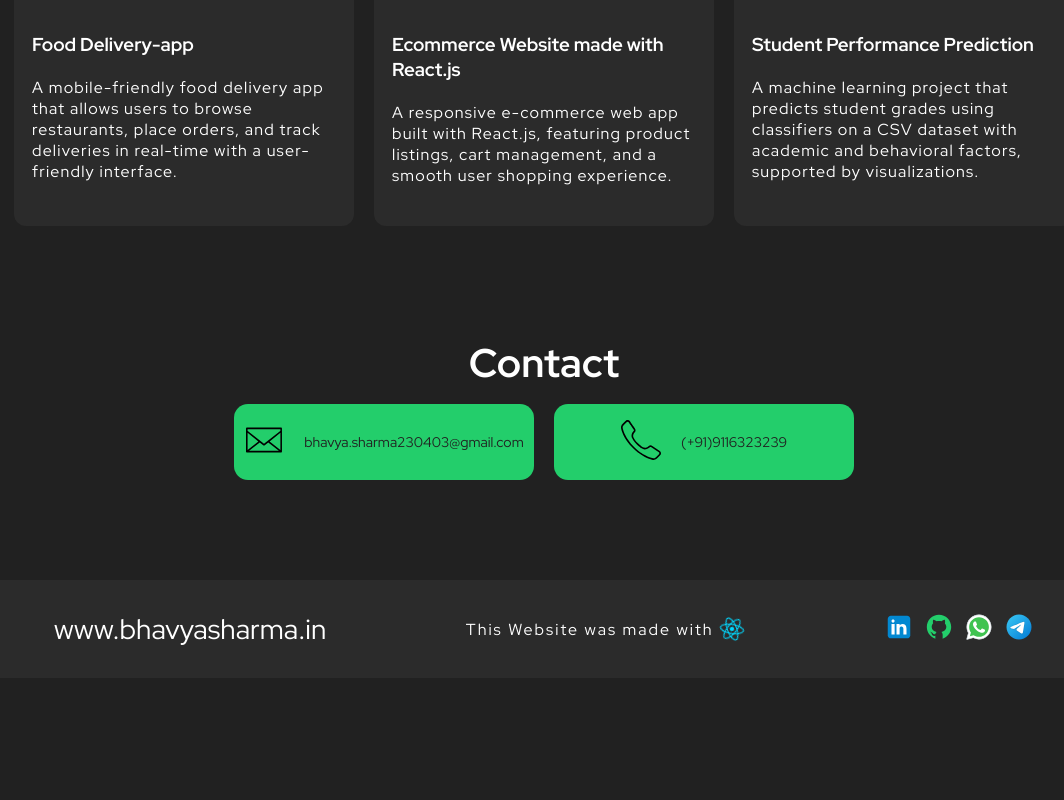
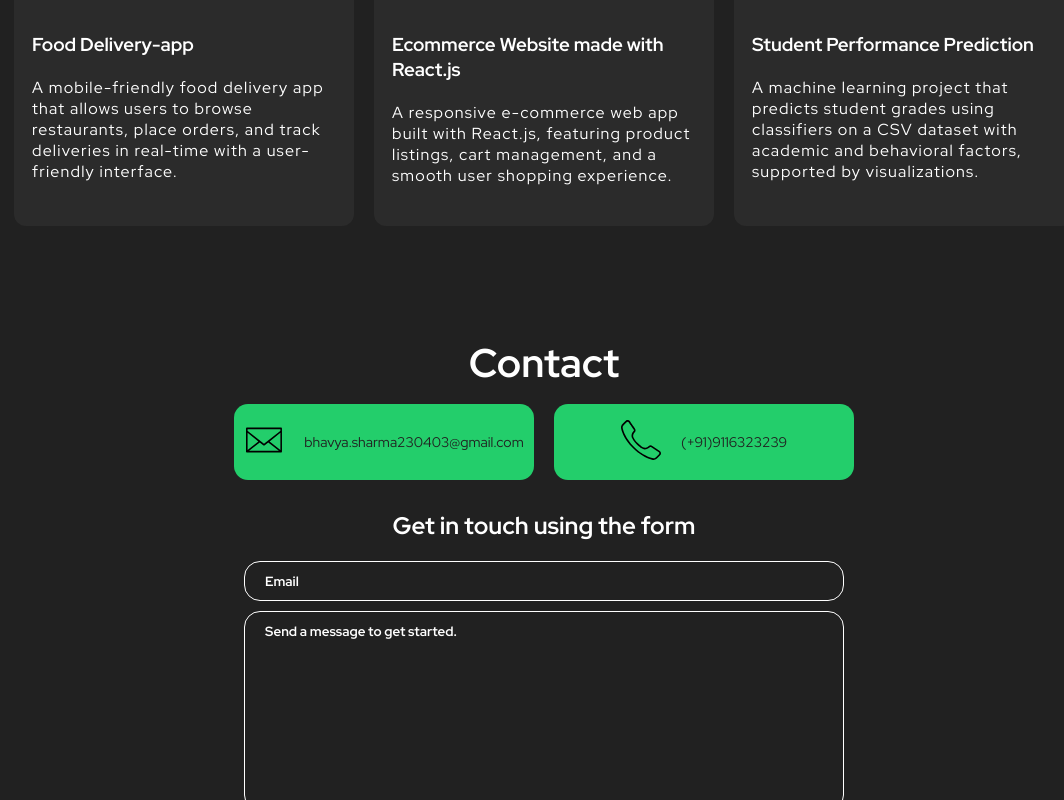
Before and after one commit to Bhavya232003/bhavyaportfolio, a React (Create React App) app: page / in a window 1280 px wide. Shown: the part 2000-2800 px from the top of the page, without its empty margins (96-1160 px from the left). Before the commit the page ends 2678 px from the top, so only its background shows below. Built offline with nearby package versions, Linux system fonts and the light colour scheme.

Commit message:
Update Form.tsx

```diff
--- a/src/components/Form/Form.tsx
+++ b/src/components/Form/Form.tsx
@@ -42,5 +42,44 @@ export function Form() {
       </ContainerSucces>
     )
   }
+  return (
+    <Container>
+      <h2>Get in touch using the form</h2>
+      <form onSubmit={handleSubmit}>
+        <input
+          placeholder="Email"
+          id="email"
+          type="email"
+          name="email"
+          onChange={(e) => {
+            verifyEmail(e.target.value)
+          }}
+          required
+        />
+        <ValidationError prefix="Email" field="email" errors={state.errors} />
+        <textarea
+          required
+          placeholder="Send a message to get started."
+          id="message"
+          name="message"
+          onChange={(e) => {
+            setMessage(e.target.value)
+          }}
+        />
+        <ValidationError
+          prefix="Message"
+          field="message"
+          errors={state.errors}
+        />
+        <button
+          type="submit"
+          disabled={state.submitting || !validEmail || !message || !isHuman}
+        >
+          Submit
+        </button>
+      </form>
+      <ToastContainer />
+    </Container>
+  )
 
 }
```
